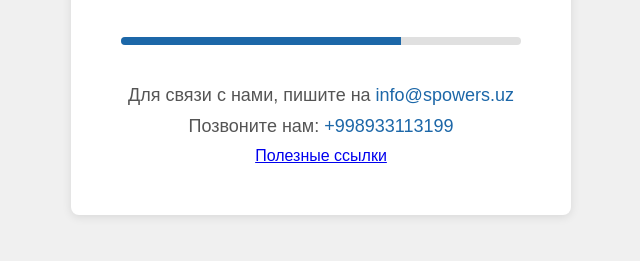
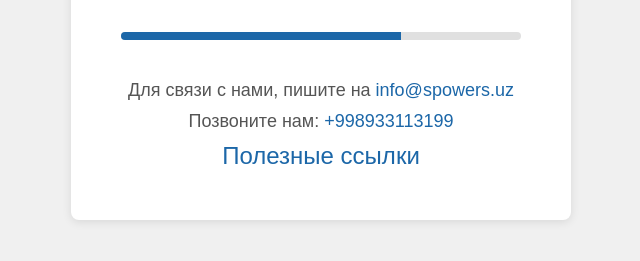
Before and after one commit to zefarkov/sps, a plain HTML site: page index.html in a window 1280 px wide. Shown: the part 371-632 px from the top of the page, without its empty margins (319-959 px from the left). Drawn offline with Linux system fonts and the light colour scheme.

Commit message:
Update index.html

```diff
--- a/index.html
+++ b/index.html
@@ -74,6 +74,17 @@
         .contact-info p {
             margin-bottom: 10px;
         }
+
+        /* Add this to make the "Полезные ссылки" text bigger */
+        .back a {
+            font-size: 24px; /* Adjust the size as needed */
+            color: #1c67a8;
+            text-decoration: none;
+        }
+
+        .back a:hover {
+            text-decoration: underline;
+        }
     </style>
 </head>
 <body>
```
